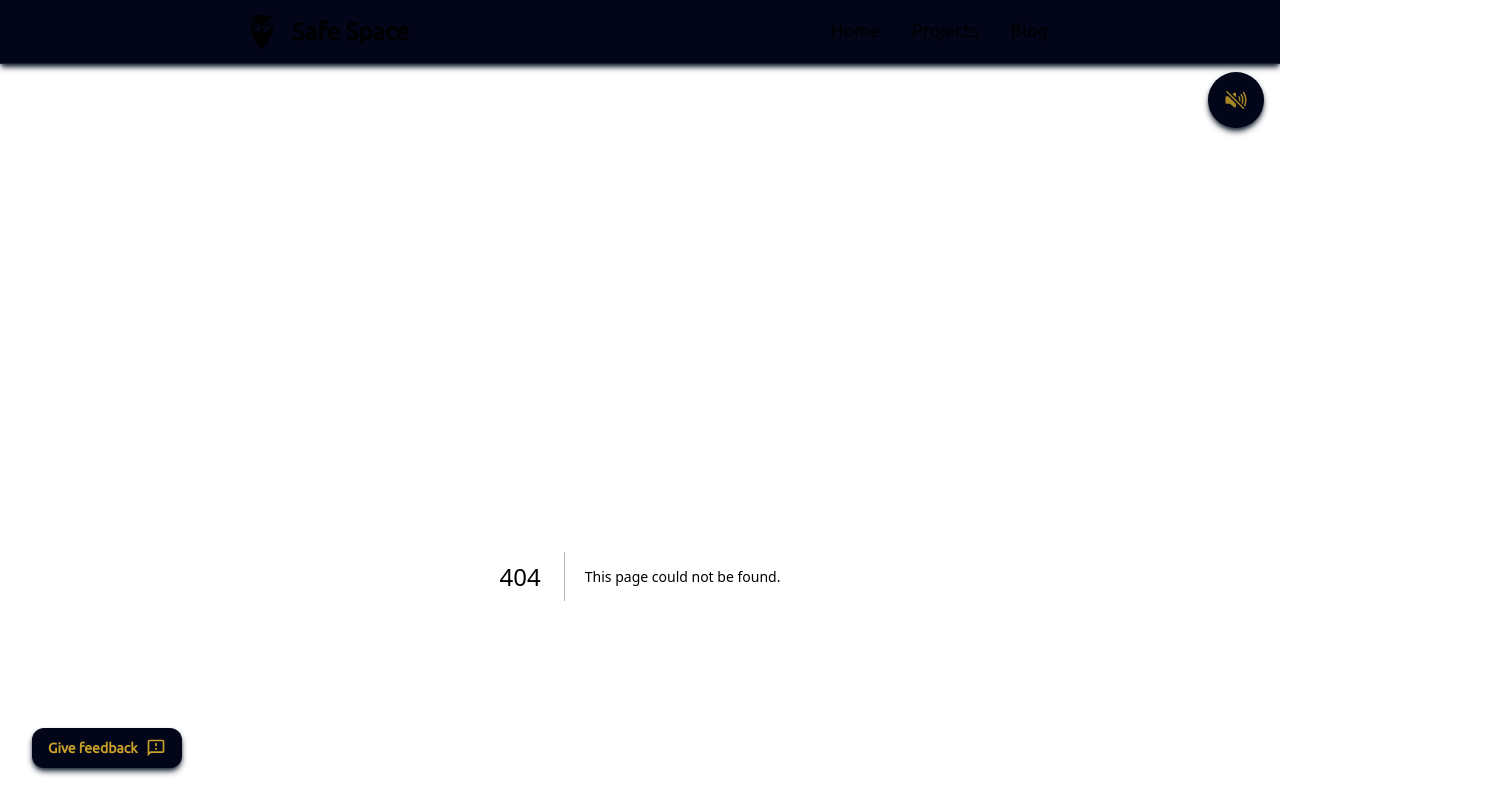
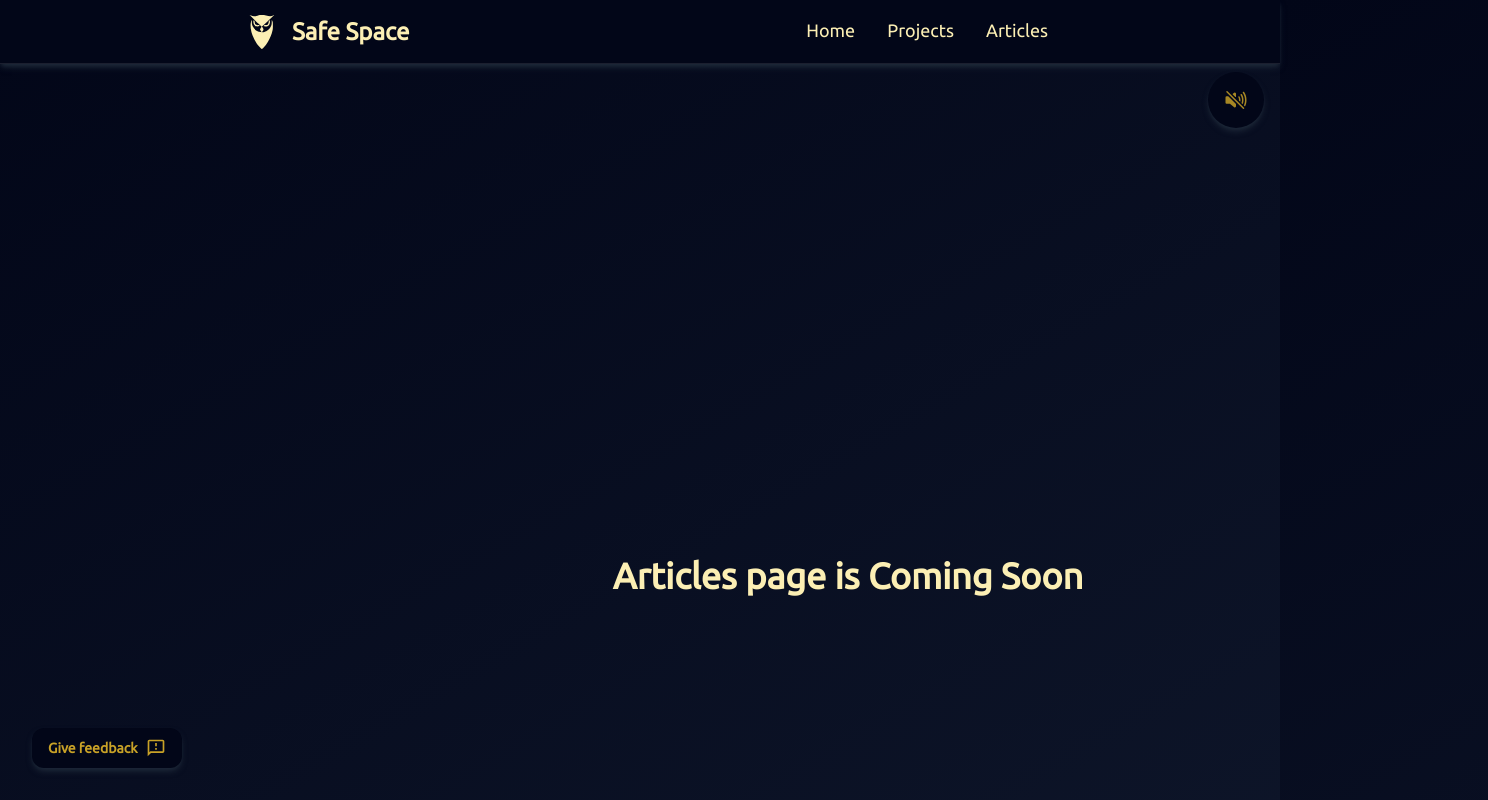
Before and after one commit to SaifAlqady51/my-space, a Next.js app: page /articles in a window 1280 px wide. Before the commit this address had no page. Shown: the top 800 px of the page, 1488 px wide, since content can reach past the window. Built offline with nearby package versions, Linux system fonts and the light colour scheme.

Commit message:
refactor: Renamed blog to articles

```diff
--- a/src/app/blog/page.tsx
+++ b/src/app/articles/page.tsx
@@ -3,7 +3,7 @@ import ComingSoon from "@/components/ui/coming-soon";
 export default function BlogPage() {
   return (
     <div>
-      <ComingSoon pageName="Blog" />
+      <ComingSoon pageName="Articles" />
     </div>
   );
 }
--- a/src/data/nav-list.tsx
+++ b/src/data/nav-list.tsx
@@ -4,5 +4,5 @@ import { FiHome } from "react-icons/fi";
 export const NAVLIST = [
   { name: "Home", link: "/", icon: <FiHome /> },
   { name: "Projects", link: "/projects", icon: <GrProjects /> },
-  { name: "Blog", link: "/blog", icon: <LuNotebookText /> },
+  { name: "Articles", link: "/articles", icon: <LuNotebookText /> },
 ];
```
